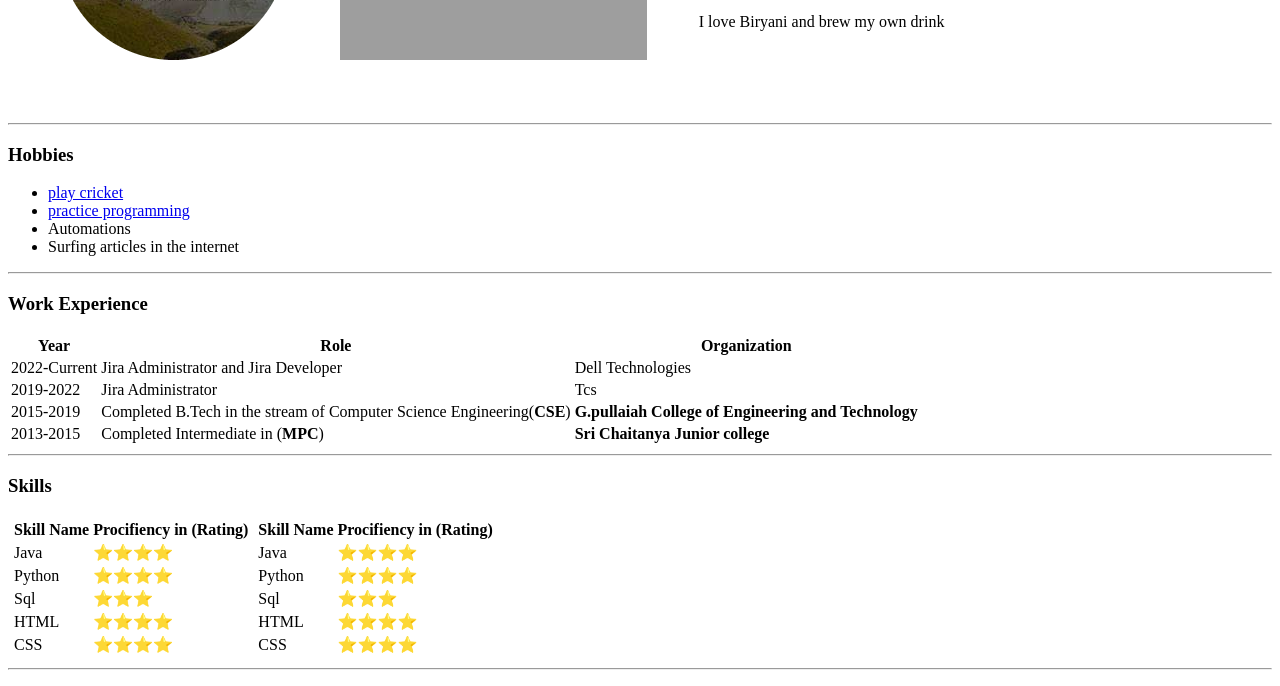
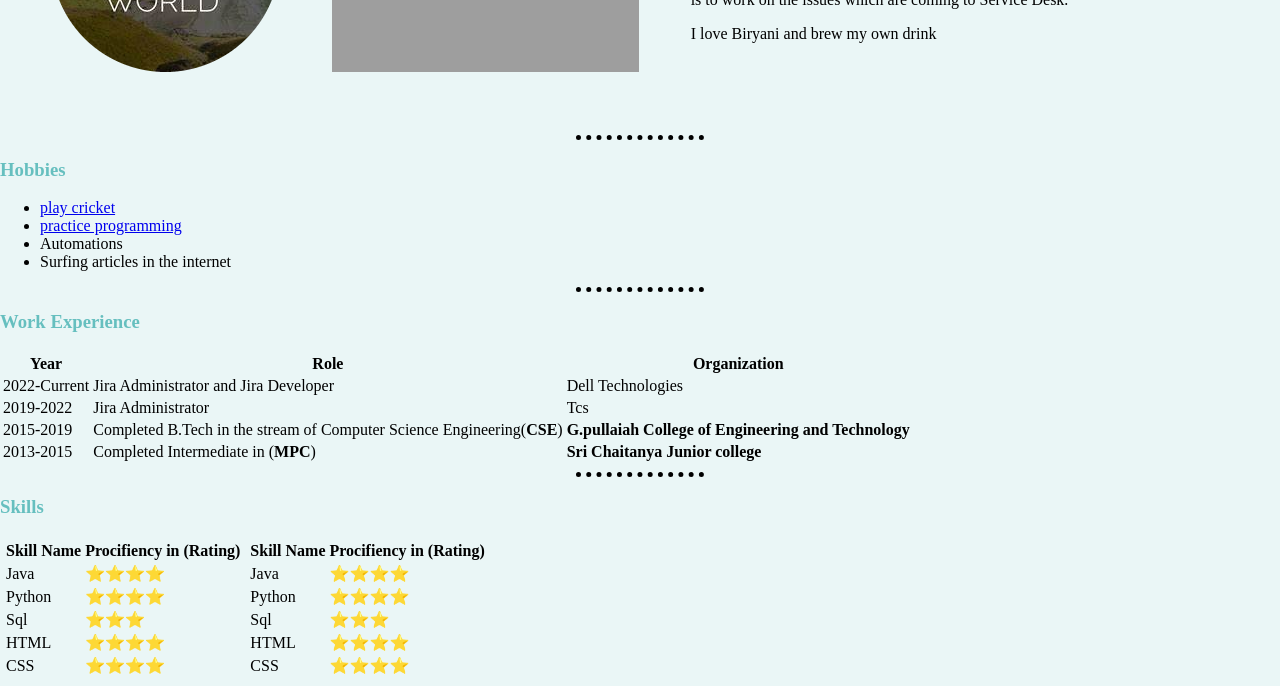
Before and after one commit to lakshmi545/cv, a plain HTML site: page index.html in a window 1280 px wide. Shown: the part 247-933 px from the top of the page. Drawn offline with Linux system fonts and the light colour scheme; the site is published under a folder, as on GitHub Pages, so addresses that start at the root find nothing.

Commit message:
Update index.html

```diff
--- a/index.html
+++ b/index.html
@@ -3,7 +3,7 @@
     <head>
         <meta charset="utf-8">
         <title>My First Website</title>
-        <link rel="stylesheet" href="/cv/css/styles.css">
+        <link rel="stylesheet" href="cv/css/styles.css">
     </head>
     <body>
         <div>
```
